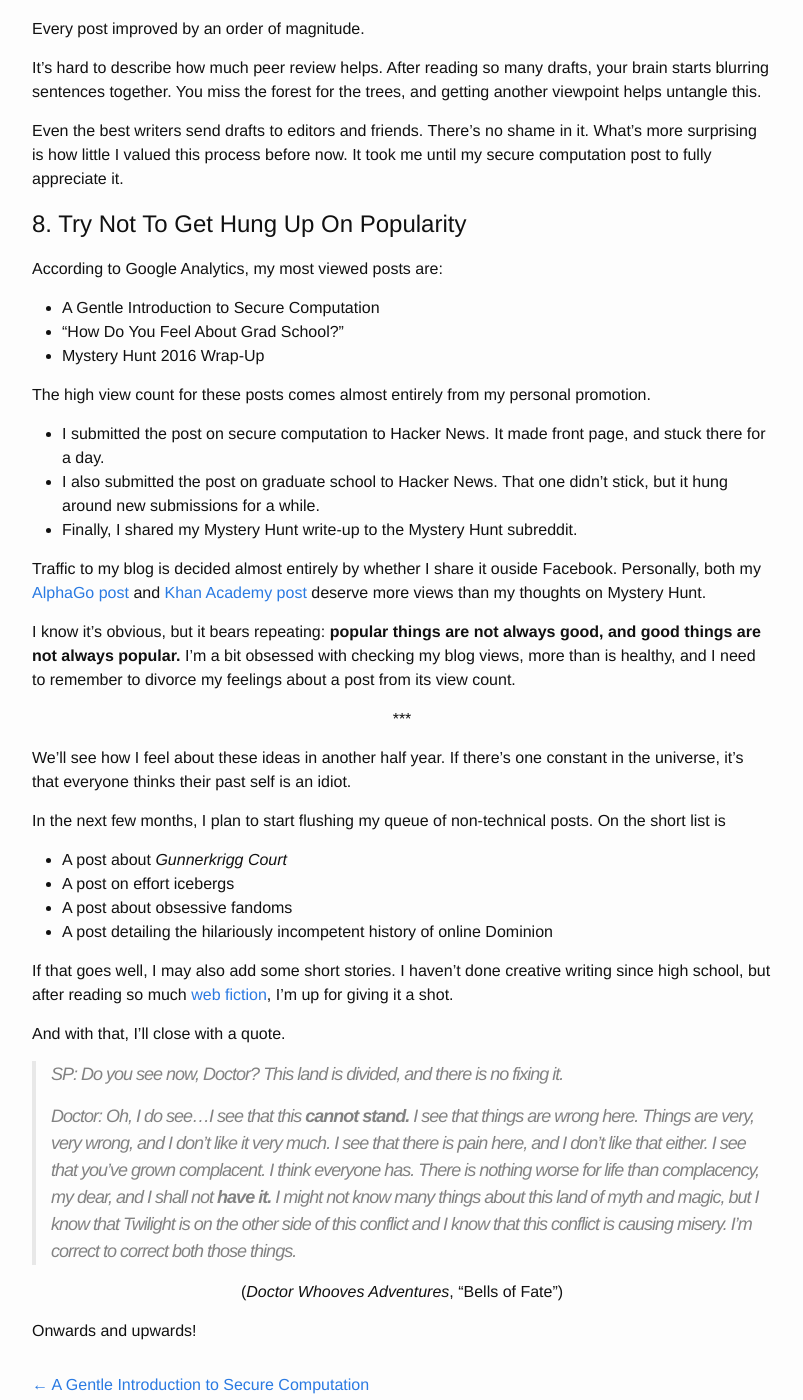
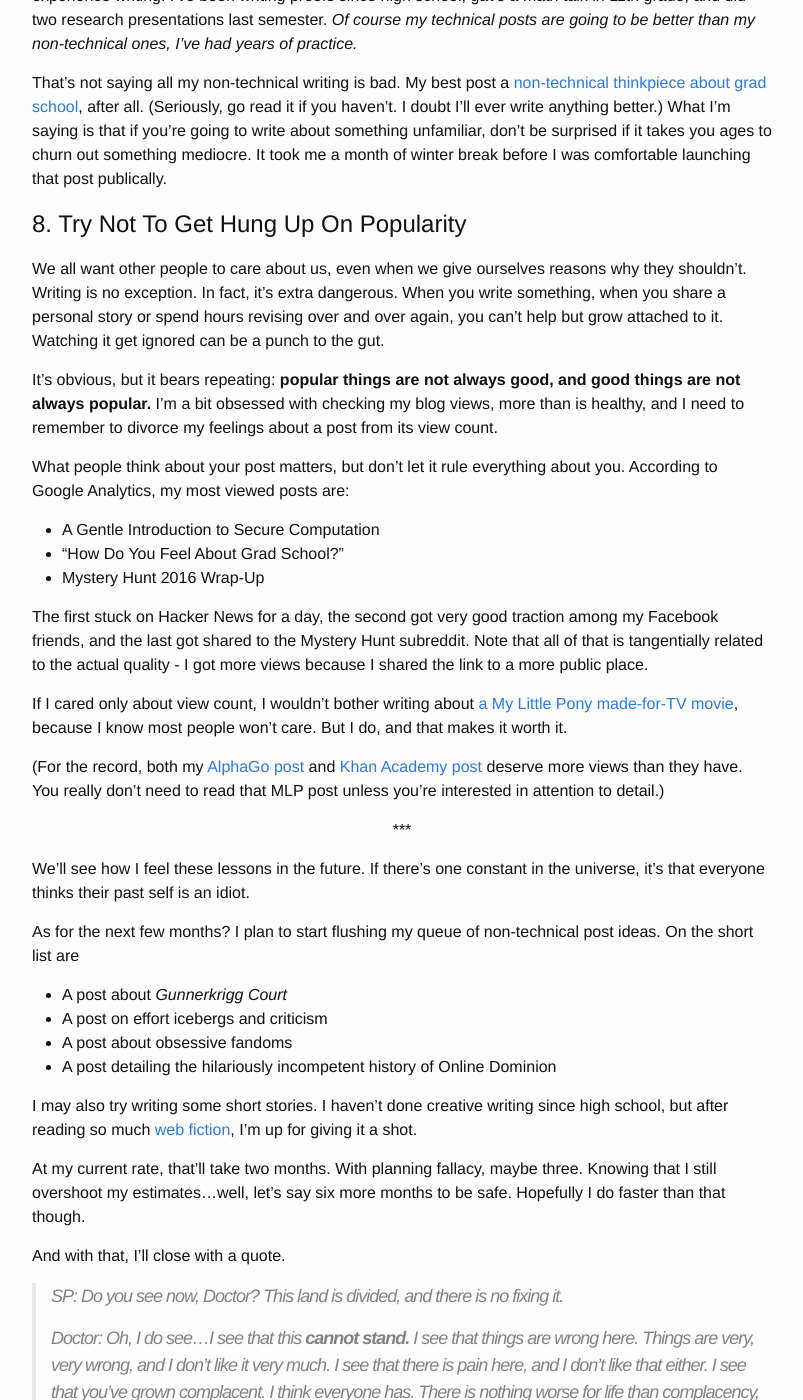
Before and after one commit to alexirpan/alexirpan.github.io, a Jekyll site: the page built from _posts/2016-02-18-half-year.markdown, in a window 1280 px wide and 1400 px high, scrolled down 4724 px. Shown: the whole window, without its empty margins (238-1041 px from the left). Built offline with Jekyll 4.4.1, drawn with Linux system fonts in a browser that asks for light colours; some of the changed text lies outside the part shown.

Commit message:
God damn this is some pretentious shit right here

```diff
--- a/_posts/2016-02-18-half-year.markdown
+++ b/_posts/2016-02-18-half-year.markdown
@@ -198,7 +198,31 @@
 nor the place.
 
 
-# 6. Experience, Not Effort, Is The Key Factor Of Quality
+# 6. Do Peer Review Whenever You Can
+
+On many posts, I don't ask friends to read them first. I've been
+practicing my revision skills, and it feels like cheating to outsource
+it to other people.
+
+However, on some posts I decide I want more polish.
+I've sent drafts out for three posts:
+[The Other Two Envelope Problem](http://www.alexirpan.com/2015/09/09/the-other-two-envelope-problem.html),
+["How Do You Feel About Grad School?"](http://www.alexirpan.com/2016/01/03/grad-school.html),
+and [A Gentle Introduction to Secure Computation](http://www.alexirpan.com/2016/02/11/secure-computation.html)
+
+Every post improved by an order of magnitude.
+
+It's hard to describe how much peer review helps.
+After reading so many drafts, your brain starts blurring sentences together.
+You miss the forest for the trees, and getting another viewpoint helps
+untangle this.
+
+Even the best writers send drafts to editors and friends. There's no shame in
+it. What's more surprising is how little I valued this process before now.
+It took me until my secure computation post to fully appreciate it.
+
+
+# 7. Experience, Not Effort, Is The Key Factor Of Quality
 
 This one surprised me. Consider two posts, one about [Doctor Whooves Adventures](http://www.alexirpan.com/2015/09/24/how-an-audio-play-about-a-time-traveling-pony-turned-me-into-a-fanboy.html),
 and the other about [AlphaGo](http://www.alexirpan.com/2016/01/28/deepmind-go.html).
@@ -231,74 +255,62 @@
 me a month of winter break before I was comfortable launching that post publically.
 
 
-# 7. Do Peer Review Whenever You Can
-
-On many posts, I don't ask friends to read them first. I've been
-practicing my revision skills, and it feels like cheating to outsource
-it to other people.
-
-However, on some posts I decide I want more polish.
-I've sent drafts out for three posts:
-[The Other Two Envelope Problem](http://www.alexirpan.com/2015/09/09/the-other-two-envelope-problem.html),
-["How Do You Feel About Grad School?"](http://www.alexirpan.com/2016/01/03/grad-school.html),
-and [A Gentle Introduction to Secure Computation](http://www.alexirpan.com/2016/02/11/secure-computation.html)
-
-Every post improved by an order of magnitude.
-
-It's hard to describe how much peer review helps.
-After reading so many drafts, your brain starts blurring sentences together.
-You miss the forest for the trees, and getting another viewpoint helps
-untangle this.
-
-Even the best writers send drafts to editors and friends. There's no shame in
-it. What's more surprising is how little I valued this process before now.
-It took me until my secure computation post to fully appreciate it.
-
-
 # 8. Try Not To Get Hung Up On Popularity
 
-According to Google Analytics, my most viewed posts are:
+We all want other people to care about us, even when we give ourselves reasons
+why they shouldn't. Writing is no exception. In fact, it's extra dangerous.
+When you write something, when you share a personal story or spend hours
+revising over and over again, you can't help but grow attached to it. Watching it
+get ignored can be a punch to the gut.
+
+It's obvious, but it bears repeating: **popular things are not always good, and
+good things are not always popular.** I'm a bit obsessed with checking my blog views,
+more than is healthy, and I need to remember to divorce my feelings about a
+post from its view count.
+
+What people think about your post matters, but don't let it rule everything about
+you. According to Google Analytics, my most viewed posts are:
 
 * A Gentle Introduction to Secure Computation
 * "How Do You Feel About Grad School?"
 * Mystery Hunt 2016 Wrap-Up
 
-The high view count for these posts comes almost entirely from my personal
-promotion.
+The first stuck on Hacker News for a day, the second got very good traction among
+my Facebook friends, and the last got shared to the Mystery Hunt subreddit.
+Note that all of that is tangentially related to the actual quality - I got
+more views because I shared the link to a more public place.
 
-* I submitted the post on secure computation to Hacker News. It made front page,
-and stuck there for a day.
-* I also submitted the post on graduate school to Hacker News. That one didn't
-stick, but it hung around new submissions for a while.
-* Finally, I shared my Mystery Hunt write-up to the Mystery Hunt subreddit.
+If I cared only about view count, I wouldn't bother writing about
+[a My Little Pony made-for-TV movie](http://www.alexirpan.com/2015/11/02/friendship-games-geometry.html),
+because I know most people won't care. But I do, and that makes it worth it.
 
-Traffic to my blog is decided almost entirely by whether I share it ouside Facebook.
-Personally, both my [AlphaGo post](http://www.alexirpan.com/2016/01/28/deepmind-go.html)
+(For the record, both my [AlphaGo post](http://www.alexirpan.com/2016/01/28/deepmind-go.html)
 and [Khan Academy post](http://www.alexirpan.com/2015/08/20/things-i-did-in-my-khan-academy-internship.html)
-deserve more views than my thoughts on Mystery Hunt.
-
-I know it's obvious, but it bears repeating: **popular things are not always good, and
-good things are not always popular.** I'm a bit obsessed with checking my blog views,
-more than is healthy, and I need to remember to divorce my
-feelings about a post from its view count.
+deserve more views than they have. You really don't need to read that MLP post
+unless you're interested in attention to detail.)
 
 \*\*\*
 {: .centered }
 
-We'll see how I feel about these ideas in another half year.
-If there's one constant in the universe, it's that everyone thinks their past self is an idiot.
+We'll see how I feel these lessons in the future.
+If there's one constant in the universe, it's that everyone thinks
+their past self is an idiot.
 
-In the next few months, I plan to start flushing my queue of non-technical posts.
-On the short list is
+As for the next few months? I plan to start flushing my queue of non-technical
+post ideas. On the short list are
 
 * A post about *Gunnerkrigg Court*
-* A post on effort icebergs
+* A post on effort icebergs and criticism
 * A post about obsessive fandoms
-* A post detailing the hilariously incompetent history of online Dominion
+* A post detailing the hilariously incompetent history of Online Dominion
 
-If that goes well, I may also add some short stories. I haven't done creative
+I may also try writing some short stories. I haven't done creative
 writing since high school, but after reading so much [web fiction](http://www.alexirpan.com/recs/), I'm
 up for giving it a shot.
+
+At my current rate, that'll take two months. With planning fallacy, maybe three.
+Knowing that I still overshoot my estimates...well, let's say six more months to
+be safe. Hopefully I do faster than that though.
 
 And with that, I'll close with a quote.
 
@@ -307,12 +319,14 @@
 > Doctor: Oh, I do see...I see that this **cannot stand.** I see that things are wrong here.
 Things are very, very wrong, and I don't like it very much. I see that there is
 pain here, and I don't like that either. I see that you've grown complacent.
-I think everyone has. There is nothing worse for life than complacency, my dear,
+I think everyone has. There is nothing worse for life than complacency,
 and I shall not **have it.** I might not know many things about this land of
 myth and magic, but I know that Twilight is on the other side of this conflict and
-I know that this conflict is causing misery. I'm correct to correct both those things.
+I know that this conflict is causing misery. I'm going to correct both those things.
 
 (*Doctor Whooves Adventures*, "Bells of Fate")
 {: .centered }
 
+Keep going. Because whether it works out or not, it's sadder to not try at all.
+
 Onwards and upwards!
```
